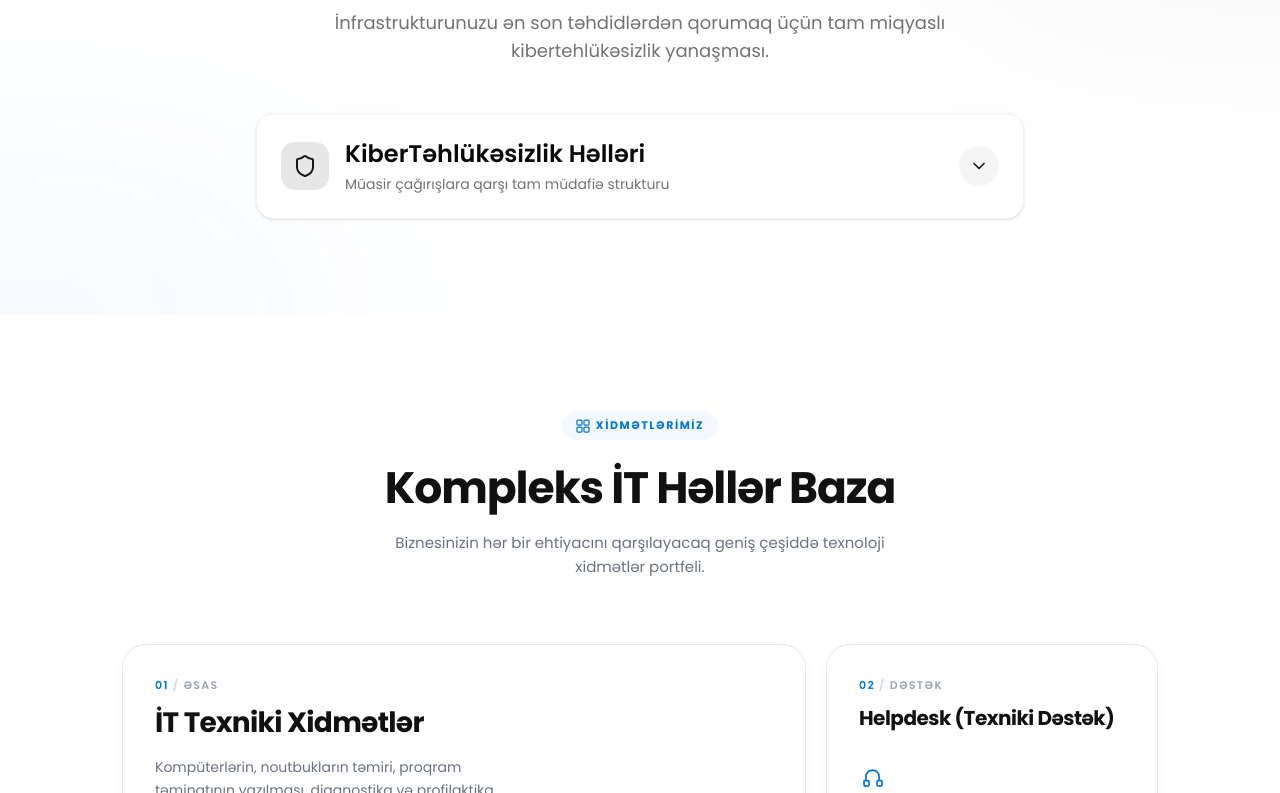
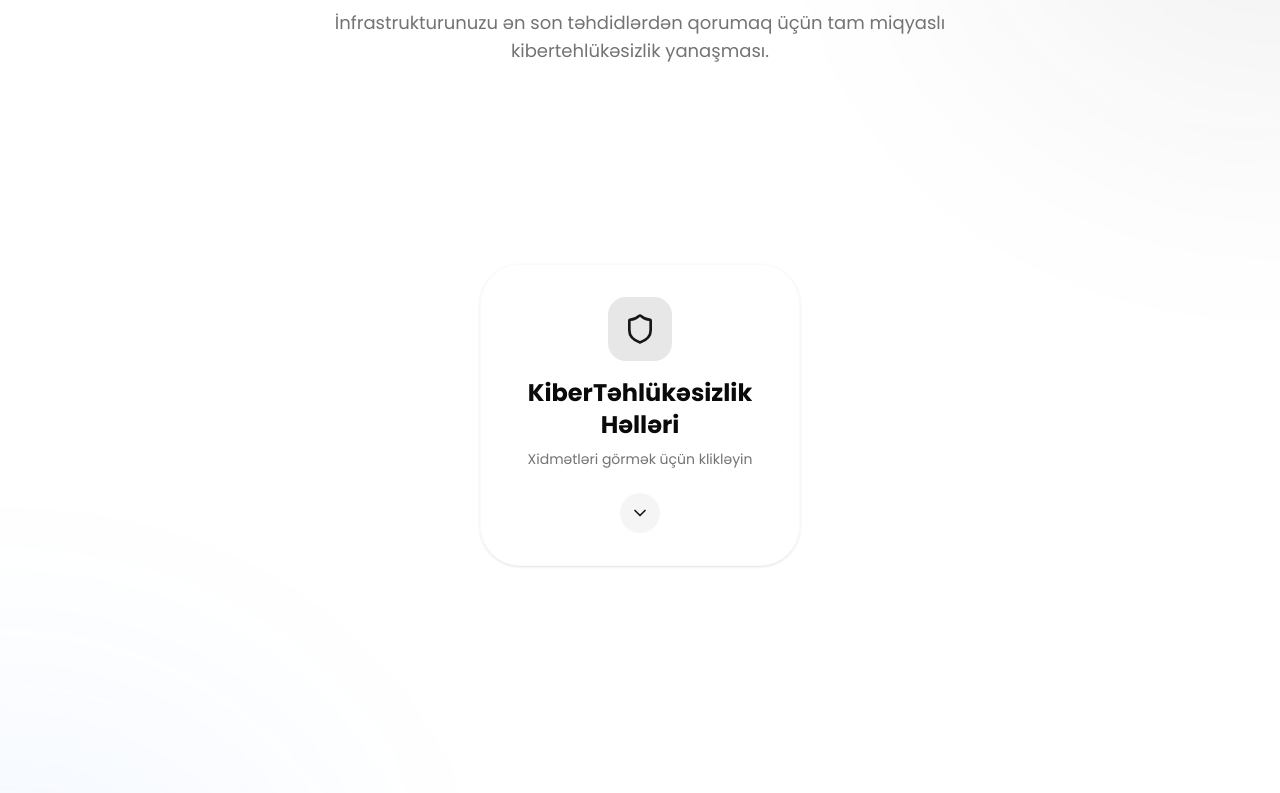
Before and after one commit to turanhsnv-dev/netsolutions-web, a Next.js app: page / in a window 1280 px wide. Shown: the part 3007-3800 px from the top of the page. Built offline with nearby package versions, Linux system fonts and the light colour scheme.

Commit message:
fixed tree

```diff
--- a/src/features/security-tree/components/security-tree-section.tsx
+++ b/src/features/security-tree/components/security-tree-section.tsx
@@ -37,73 +37,100 @@ export function SecurityTreeSection() {
           </p>
         </div>
 
-        <div className="max-w-3xl mx-auto">
-          {/* Tree Root */}
+        <div className="grid grid-cols-1 lg:grid-cols-[1fr_auto_1fr] gap-4 lg:gap-x-0 lg:gap-y-6 items-center w-full relative max-w-7xl mx-auto min-h-[600px] py-12">
+
+          {/* Center Trigger Node */}
+          <div className="col-start-1 lg:col-start-2 row-start-1 lg:row-span-4 flex flex-col items-center justify-center z-20 mx-0 lg:mx-4">
             <div
               onClick={() => setIsOpen(!isOpen)}
-            className="group relative flex items-center justify-between p-6 bg-card border border-border/50 rounded-2xl cursor-pointer hover:border-primary/50 transition-all duration-300 shadow-sm hover:shadow-md"
+              className="relative p-6 md:p-8 bg-card/60 backdrop-blur-2xl border border-border/20 rounded-[2.5rem] cursor-pointer hover:border-primary/40 hover:bg-card/90 transition-all duration-500 shadow-sm hover:shadow-xl hover:shadow-primary/5 flex flex-col items-center text-center group w-[280px] md:w-[320px]"
             >
-            <div className="flex items-center gap-4">
-              <div className="w-12 h-12 rounded-xl bg-primary/10 flex items-center justify-center text-primary group-hover:scale-110 transition-transform duration-300">
-                <Shield className="w-6 h-6" />
+              <div className="absolute inset-0 bg-primary/5 blur-xl rounded-full opacity-0 group-hover:opacity-100 transition-opacity duration-500" />
+              <div className="w-16 h-16 rounded-2xl bg-primary/10 flex items-center justify-center text-primary mb-4 group-hover:scale-110 transition-transform duration-300 relative z-10">
+                <Shield className="w-8 h-8" />
               </div>
-              <div>
-                <h3 className="text-xl md:text-2xl font-semibold text-foreground">
-                  KiberTəhlükəsizlik Həlləri
+              <h3 className="text-xl md:text-2xl font-bold text-foreground relative z-10">
+                KiberTəhlükəsizlik<br/>Həlləri
               </h3>
-                <p className="text-sm text-muted-foreground mt-1">
-                  Müasir çağırışlara qarşı tam müdafiə strukturu
+              <p className="text-sm text-muted-foreground mt-2 relative z-10">
+                Xidmətləri görmək üçün klikləyin
               </p>
-              </div>
-            </div>
               <div className={cn(
-              "w-10 h-10 rounded-full flex items-center justify-center bg-secondary text-secondary-foreground transition-transform duration-300",
+                "mt-6 w-10 h-10 rounded-full flex items-center justify-center bg-secondary text-secondary-foreground transition-transform duration-500 relative z-10",
                 isOpen ? "rotate-180" : ""
               )}>
                 <ChevronDown className="w-5 h-5" />
               </div>
             </div>
+          </div>
 
-          {/* Tree Branches */}
-          <div className={cn(
-            "grid transition-all duration-500 ease-in-out",
-            isOpen ? "grid-rows-[1fr] opacity-100 mt-6" : "grid-rows-[0fr] opacity-0"
-          )}>
-            <div className="overflow-hidden">
-              <div className="relative pl-6 md:pl-12 py-2 space-y-4">
-                {/* Vertical Line */}
-                <div className="absolute left-6 md:left-13 top-0 bottom-6 w-px bg-border/50" />
-
-                {services.map((service, index) => {
-                  const Icon = service.icon;
+          {/* Left Items */}
+          {services.slice(0, 4).map((service, i) => {
+            const rowStarts = ["lg:row-start-1", "lg:row-start-2", "lg:row-start-3", "lg:row-start-4"];
             return (
               <div
                 key={service.id}
-                      className="relative flex items-center gap-4 group"
-                      style={{
-                        transitionDelay: isOpen ? `${index * 50}ms` : '0ms'
-                      }}
+                className={cn(
+                  "col-start-1 flex flex-row items-center justify-center lg:justify-end gap-2 lg:gap-0 transition-all duration-700 overflow-hidden",
+                  rowStarts[i],
+                  isOpen ? "max-h-[500px] opacity-100 lg:translate-x-0" : "max-h-0 lg:max-h-[500px] opacity-0 lg:translate-x-12 pointer-events-none"
+                )}
+                style={{ transitionDelay: isOpen ? `${i * 100}ms` : '0ms' }}
               >
-                      {/* Horizontal Branch */}
-                      <div className="absolute left-0 md:left-3 top-1/2 w-6 md:w-8 h-px bg-border/50 group-hover:bg-primary/50 transition-colors" />
-
-                      <div className="relative z-10 flex-1 ml-8 md:ml-12 p-4 bg-background border border-border/40 rounded-xl hover:border-primary/40 hover:bg-card transition-all duration-300 flex items-center gap-4 shadow-sm group-hover:-translate-y-0.5">
-                        <div className="w-10 h-10 rounded-lg bg-secondary/50 flex items-center justify-center text-foreground group-hover:text-primary transition-colors">
-                          <Icon className="w-5 h-5" />
-                        </div>
-                        <div>
-                          <h4 className="font-medium text-foreground">{service.name}</h4>
-                          <p className="text-sm text-muted-foreground">{service.desc}</p>
-                        </div>
-                      </div>
+                <ServiceCard service={service} />
+                <div className="w-6 xl:w-12 h-px bg-border/80 hidden lg:block" />
               </div>
             );
           })}
+
+          {/* Right Items */}
+          {services.slice(4, 8).map((service, i) => {
+            const rowStarts = ["lg:row-start-1", "lg:row-start-2", "lg:row-start-3", "lg:row-start-4"];
+            return (
+              <div
+                key={service.id}
+                className={cn(
+                  "col-start-1 lg:col-start-3 flex flex-row items-center justify-center lg:justify-start gap-2 lg:gap-0 transition-all duration-700 overflow-hidden",
+                  rowStarts[i],
+                  isOpen ? "max-h-[500px] opacity-100 lg:translate-x-0" : "max-h-0 lg:max-h-[500px] opacity-0 lg:-translate-x-12 pointer-events-none"
+                )}
+                style={{ transitionDelay: isOpen ? `${i * 100}ms` : '0ms' }}
+              >
+                <div className="w-6 xl:w-12 h-px bg-border/80 hidden lg:block" />
+                <ServiceCard service={service} />
               </div>
+            );
+          })}
+
+          {/* Bottom Item */}
+          <div
+             className={cn(
+               "col-start-1 lg:col-start-2 lg:row-start-5 flex flex-col items-center justify-start transition-all duration-700 overflow-hidden",
+               isOpen ? "max-h-[500px] opacity-100 lg:translate-y-0" : "max-h-0 lg:max-h-[500px] opacity-0 lg:-translate-y-12 pointer-events-none"
+             )}
+             style={{ transitionDelay: isOpen ? `400ms` : '0ms' }}
+          >
+             <div className="h-6 xl:h-10 w-px bg-border/80 hidden lg:block" />
+             <ServiceCard service={services[8]} />
           </div>
-          </div>
+
         </div>
       </div>
     </section>
   );
 }
+
+function ServiceCard({ service }: { service: typeof services[0] }) {
+  const Icon = service.icon;
+  return (
+    <div className="w-full max-w-[280px] sm:max-w-[320px] p-4 bg-card/80 backdrop-blur-md border border-border/40 rounded-xl hover:border-primary/50 transition-all duration-300 flex flex-col sm:flex-row items-center sm:items-start text-center sm:text-left gap-4 shadow-sm hover:shadow-md z-10 group">
+      <div className="w-10 h-10 shrink-0 rounded-lg bg-secondary/50 flex items-center justify-center text-foreground group-hover:text-primary transition-colors">
+        <Icon className="w-5 h-5" />
+      </div>
+      <div>
+        <h4 className="font-semibold text-foreground mb-1 text-sm md:text-base">{service.name}</h4>
+        <p className="text-xs md:text-sm text-muted-foreground">{service.desc}</p>
+      </div>
+    </div>
+  );
+}
```
Lines whose indentation alone changed are shown as unchanged.
